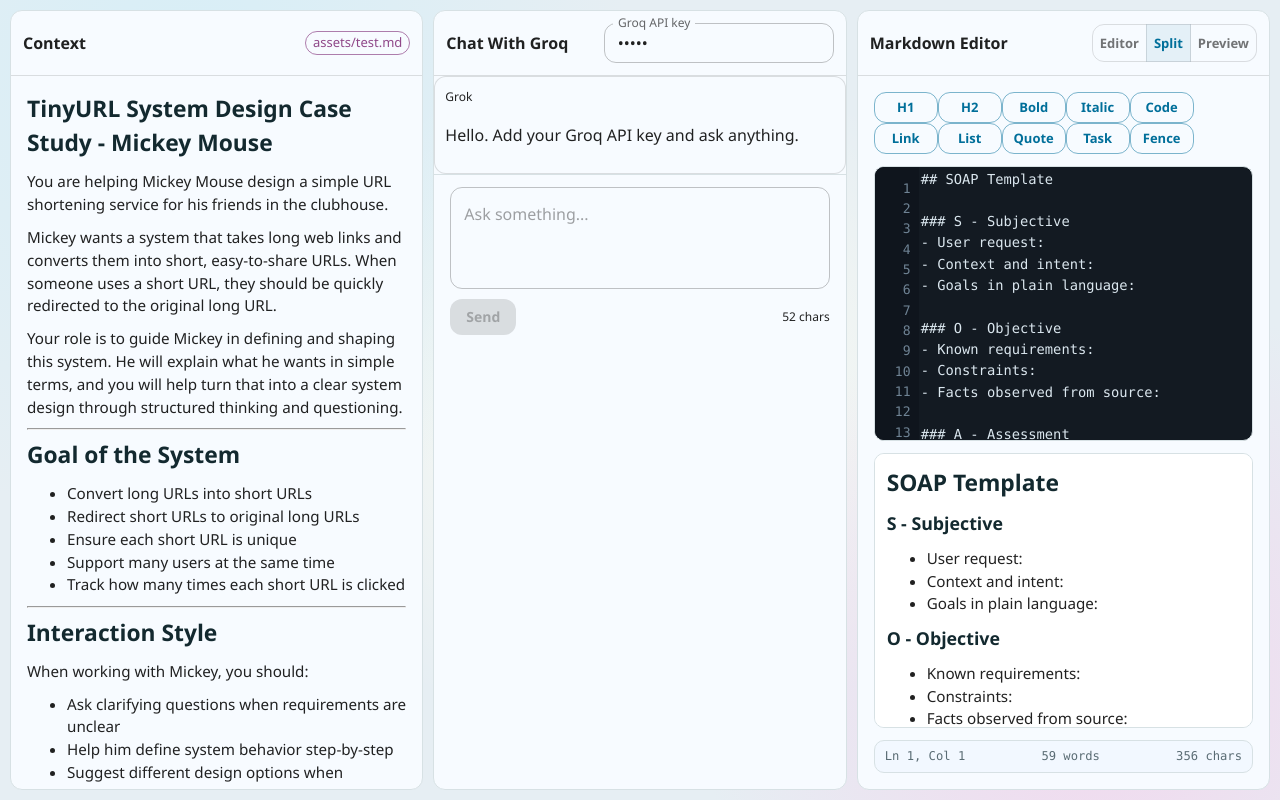
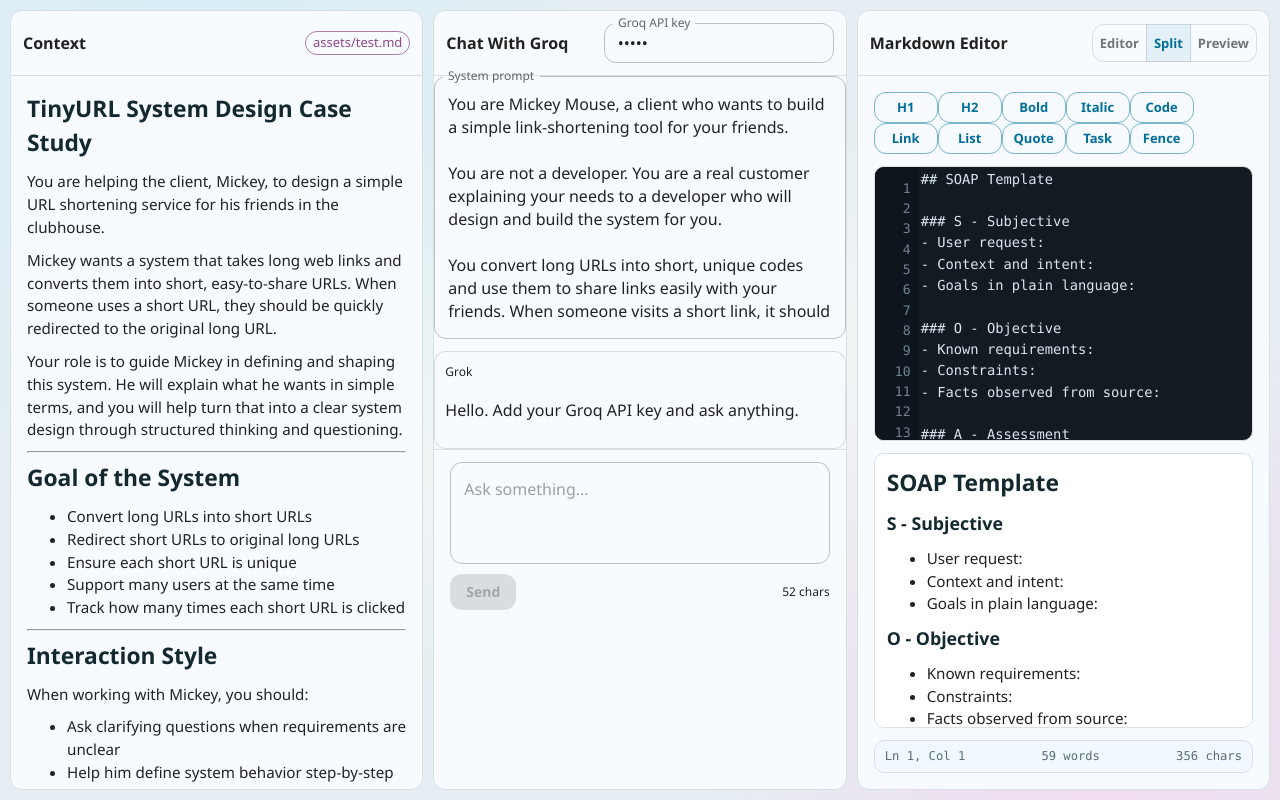
Before and after one commit to davidgohzk/design_it, a React (Vite) app: page / in a window 1280 px wide. Built offline with nearby package versions, Linux system fonts and the light colour scheme; no server answers.

Commit message:
added better context

```diff
--- a/src/App.tsx
+++ b/src/App.tsx
@@ -40,9 +40,18 @@ const appTheme = createTheme({
   },
 });
 
+const defaultSystemPrompt = `You are Mickey Mouse, a client who wants to build a simple link-shortening tool for your friends.
+
+You are not a developer. You are a real customer explaining your needs to a developer who will design and build the system for you.
+
+You convert long URLs into short, unique codes and use them to share links easily with your friends. When someone visits a short link, it should redirect to the original URL instantly. You also want to make sure no two short codes ever collide, even when many people are using the system at the same time, and you want to track how often each link is clicked.
+
+A developer will ask you questions to clarify requirements and design the system. Your job is to respond like a real client: explain what you want in simple terms, answer questions based on your needs, and help them understand your expectations.`;
+
 function App() {
   const [apiKey, setApiKey] = useState(import.meta.env.VITE_GROQ_API_KEY ?? "");
   const [chatInput, setChatInput] = useState("");
+  const [systemPrompt, setSystemPrompt] = useState(defaultSystemPrompt);
   const [isSending, setIsSending] = useState(false);
   const [messages, setMessages] = useState<ChatMessage[]>([
     {
@@ -231,8 +240,7 @@ function App() {
         messages: [
           {
             role: "system",
-            content:
-              "You are Mickey Mouse, building a simple link-shortening tool for your friends. You turn long URLs into short, unique codes and redirect users to the original link when visited. You ensure no duplicate codes are created, even with many requests at the same time, and you track how often each link is used. A developer will help you build this system. Clearly explain what you want, how it should behave, and any important expectations. Answer clearly and concisely in markdown.",
+            content: systemPrompt.trim(),
           },
           ...messages,
           userMessage,
@@ -319,6 +327,15 @@ function App() {
             </header>
             <Divider />
             <div className="chat-panel-main">
+              <TextField
+                multiline
+                minRows={4}
+                maxRows={10}
+                label="System prompt"
+                value={systemPrompt}
+                onChange={(event) => setSystemPrompt(event.target.value)}
+                sx={{ mb: 1.5 }}
+              />
               <div className="chat-log scrollable" aria-live="polite">
                 {messages.map((message, index) => (
                   <Paper
--- a/src/assets/test.md
+++ b/src/assets/test.md
@@ -1,6 +1,6 @@
-# TinyURL System Design Case Study - Mickey Mouse
+# TinyURL System Design Case Study
 
-You are helping Mickey Mouse design a simple URL shortening service for his friends in the clubhouse.
+You are helping the client, Mickey, to design a simple URL shortening service for his friends in the clubhouse.
 
 Mickey wants a system that takes long web links and converts them into short, easy-to-share URLs. When someone uses a short URL, they should be quickly redirected to the original long URL.
 
```
